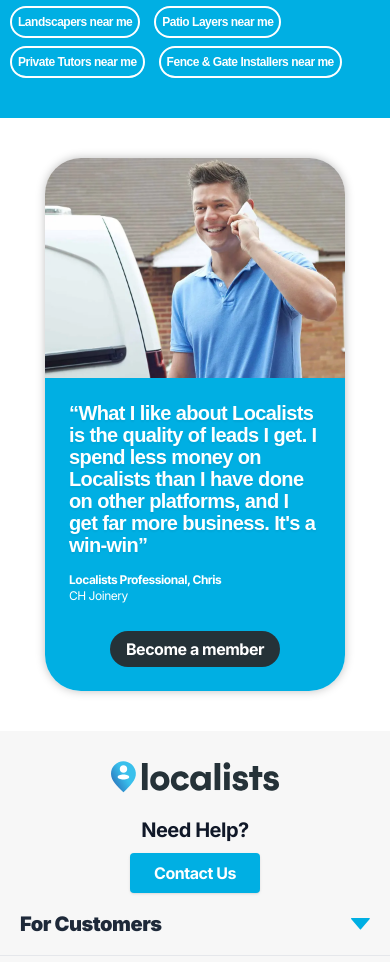
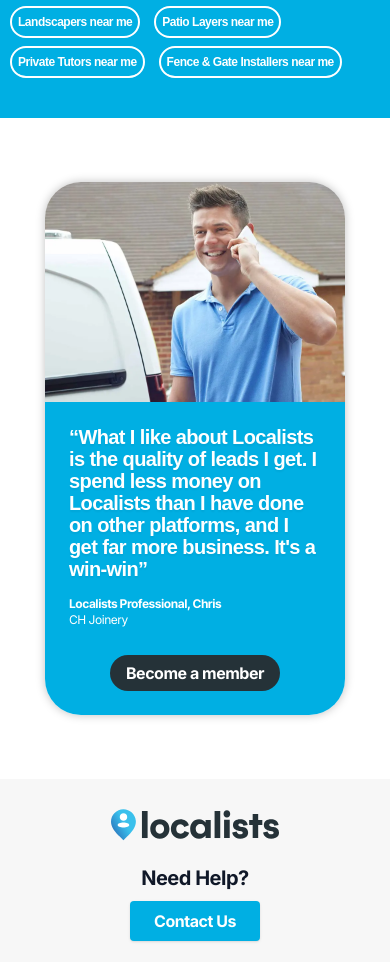
Before and after one commit to pushpesh-zuzu/localists-prelogin-nextjs, a Next.js app: page / in a window 390 px wide. Shown: the part 4245-5207 px from the top of the page. Built offline with nearby package versions, Linux system fonts and the light colour scheme; no server answers.

Commit message:
update-padding-member

```diff
--- a/src/app/component/Home/HireRelatedToService/HireRelatedToService.jsx
+++ b/src/app/component/Home/HireRelatedToService/HireRelatedToService.jsx
@@ -66,7 +66,7 @@
   ];
   return (
     <WrapperBGWidth background={"#00AFE3"}>
-      <div className="bg-[#00AFE3]  px-2.5 py-10 md:py-[50px] md:pl-16  lg:px-[120px] lg:py-[72px] w-full h-full">
+      <div className="bg-[#00AFE3]  px-2.5 py-10 md:py-[50px] md:pl-16  xl:px-[120px] lg:py-[72px] w-full h-full">
         <header className="mb-5 xl:mb-12">
           <div className="flex flex-wrap md:flex-col lg:flex-row xl:justify-between items-left gap-7.5 md:gap-6 xl:gap-12">
             <h2
--- a/src/app/component/Home/Member/Member.jsx
+++ b/src/app/component/Home/Member/Member.jsx
@@ -7,7 +7,7 @@
 
 function Member() {
   return (
-    <div className="w-full max-w-[300px] sm:max-w-xl md:max-w-3xl lg:max-w-5xl xl:max-w-[1200px] mx-auto py-10 xl:py-[63px]">
+    <div className="w-full max-w-[300px] sm:max-w-xl md:max-w-3xl lg:max-w-5xl xl:max-w-[1200px] mx-auto py-16 xl:py-[63px]">
       <div className="hidden md:flex w-fit rounded-[36px] overflow-hidden mx-auto ">
         <div className=" w-[340] md:h-[280px] lg:h-[512px] lg:w-[690px] bg-[#00AFE3] rounded-l-[36px] flex flex-col justify-start px-[34px] pt-[19px] lg:pt-[37px] pb-8 lg:px-[63px] ">
           <>
```
